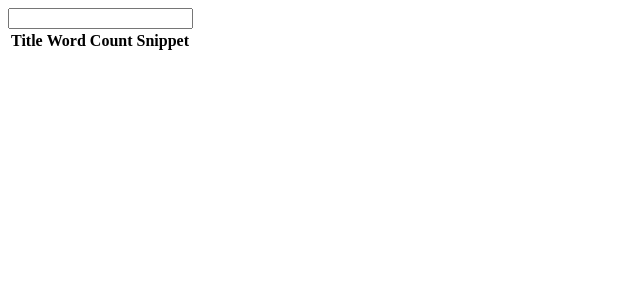
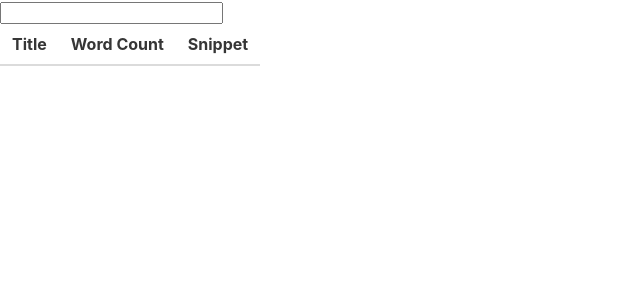
Before and after one commit to akgmage/explore, an Angular app: page / in a window 1280 px wide. Shown: the top 300 px of the page, without its empty margins (0-640 px from the left). Built offline with nearby package versions, Linux system fonts and the light colour scheme.

Commit message:
Import bulma css in global style sheet

```diff
--- a/src/styles.css
+++ b/src/styles.css
@@ -1,3 +1,4 @@
+@import 'bulma/css/bulma.css';
 .searchmatch {
     font-weight: bold;
 }
```
